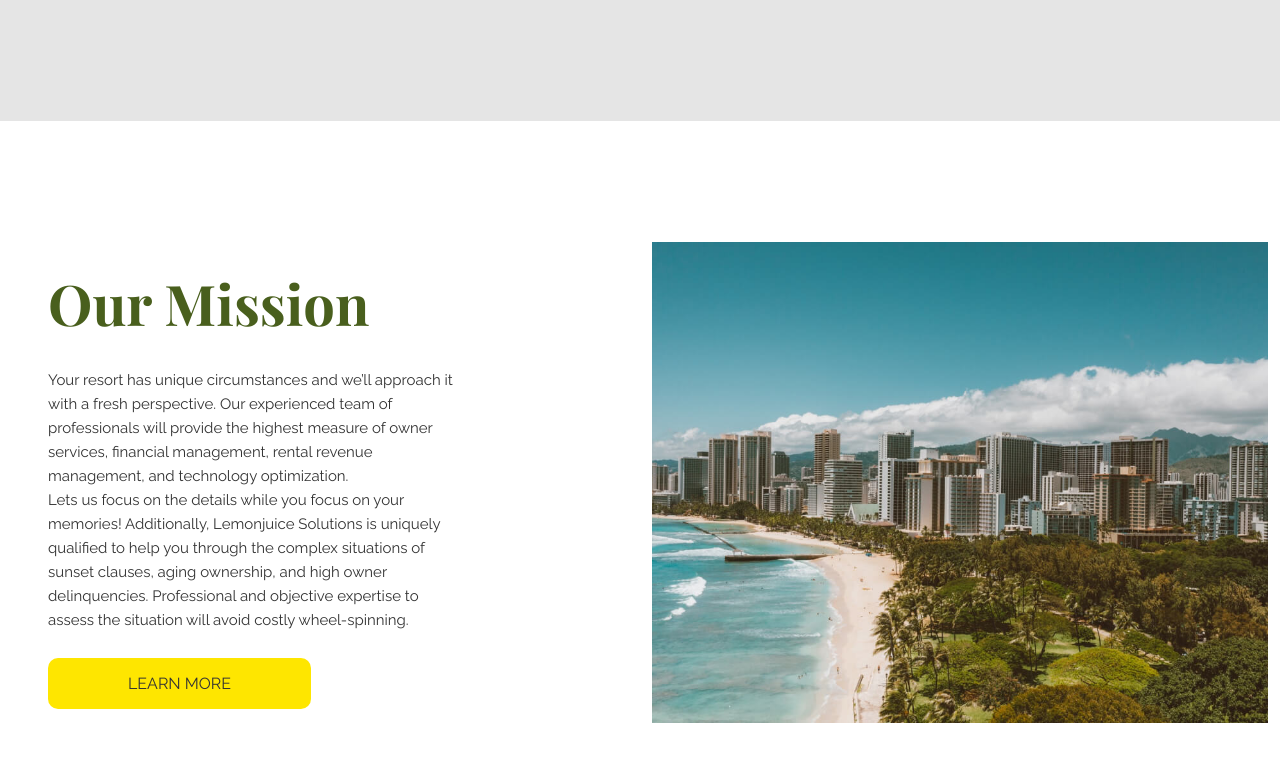
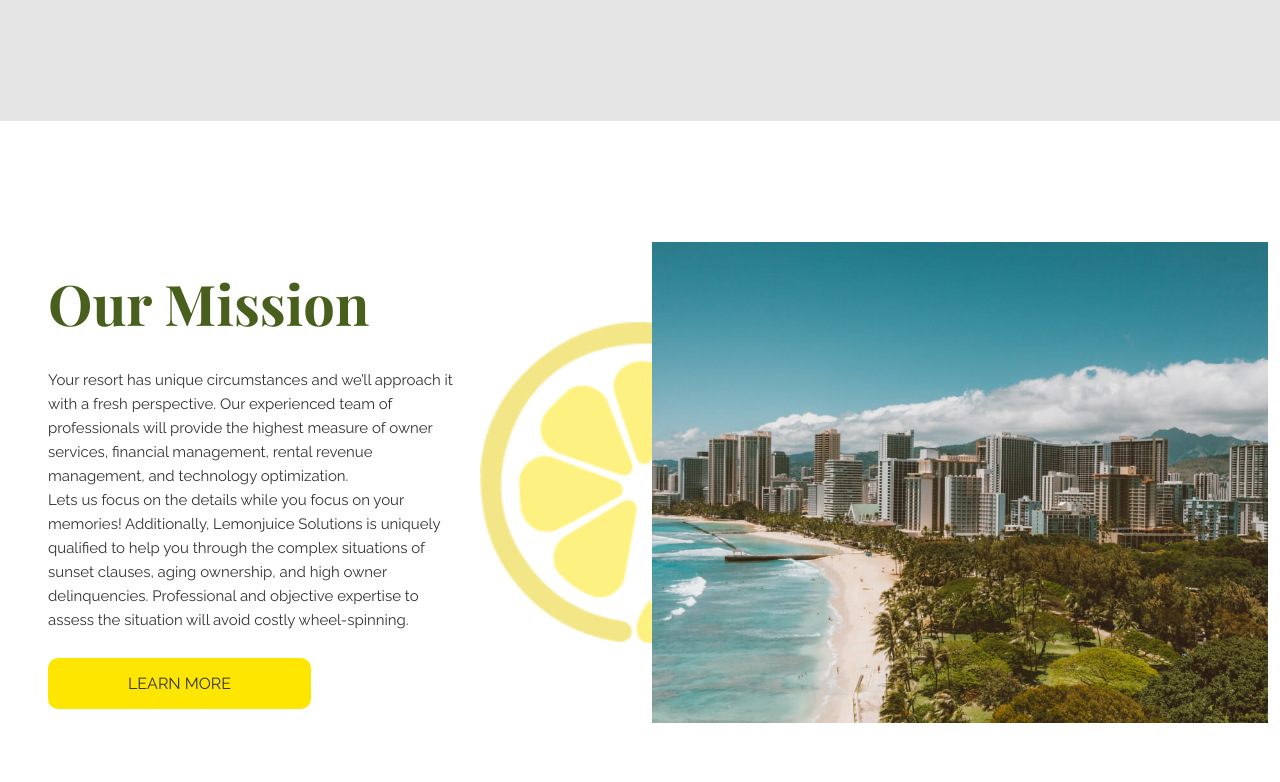
Before and after one commit to jimmyatv/LemonJuice, a plain HTML site: page index.html in a window 1280 px wide. Shown: the part 1718-2500 px from the top of the page. Drawn offline with nearby package versions, Linux system fonts and the light colour scheme.

Commit message:
Section ourMision, middle img added

```diff
--- a/index.html
+++ b/index.html
@@ -127,7 +127,7 @@
     </section>
 
     <!-- Our Mission -->
-    <section class="ourMission py-5 ">
+    <section class="ourMission py-5 position-relative">
         <div class="container-fluid">
             <div class="row  align-items-center">
                 <div class="col-md-6 p-5">
@@ -146,10 +146,11 @@
                     <a class="myBtn" href="#">Learn more</a>
                 </div>
                 <div class="col-md-6">
-                    <img class="fluid" src="./img/missionPicture.jpg" alt="">
+                    <img class="fluid position-relative z-1" src="./img/missionPicture.jpg" alt="">
                 </div>
             </div>
         </div>
+        <img class="position-absolute top-50 start-50 translate-middle w-25 z-0 opacity-50" src="./img/lemonMain.png" alt="">
     </section>
 
     <!-- Customer -->
```
Also changed, not shown: style.css (+1 -7 lines).
